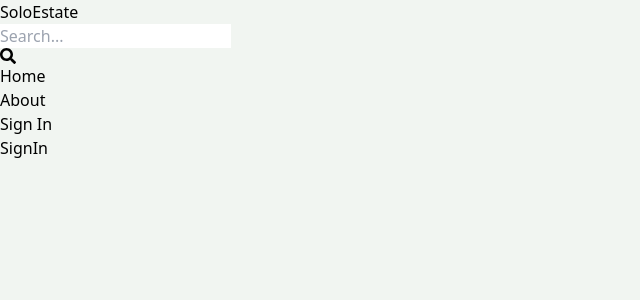
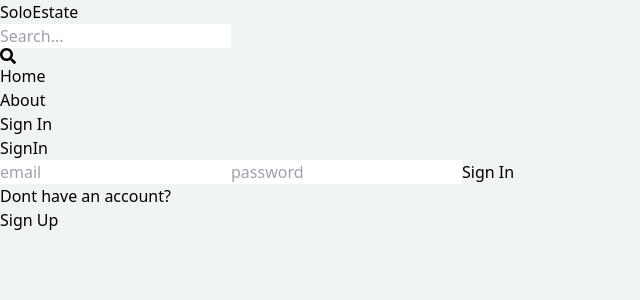
Before and after one commit to m1ch-a3l/soloEstate, a React (Vite) app in the folder client/: page /sign-in in a window 1280 px wide. Shown: the top 300 px of the page, without its empty margins (0-640 px from the left). Built offline with nearby package versions, Linux system fonts and the light colour scheme.

Commit message:
Changes and modification made

```diff
--- a/client/src/pages/SignIn.jsx
+++ b/client/src/pages/SignIn.jsx
@@ -1,9 +1,86 @@
-import React from 'react'
+import React, { useState } from 'react'
+import { Link, useNavigate } from 'react-router-dom'
 
 export default function SignIn() {
+  // Create state to handle formData and setting it initial data as an empty object
+  const [formData, setFormData] = useState({
+      email: '',
+      password:'',
+
+  });
+
+  // State for error and loading handling
+  const [error, setError] = useState(null);
+  const [loading, setLoading] = useState(false);
+
+  // Initialize useNavigate
+  const navigate = useNavigate();
+
+  // Adding handleChange function for  onChange event listener in input tags
+  const handleChange = (e) =>{
+      // keeping form data -- using the spread operator
+      setFormData({
+        ...formData,
+        [e.target.id] : e.target.value, //<-- id represents the id specified in the input tags
+      });
+  };
+
+// handleSubmit Function
+const handleSubmit = async (e) =>{
+  // to prevent auto refresh to form submit we add the code below
+  e.preventDefault();
+try {
+  // setting loading true
+  setLoading(true);
+  setError(null);
+
+  // Using the fetch method to request for our api route
+  const res = await fetch('/api/auth/signin', {
+    method : 'POST',
+    headers : {
+      'content-Type' : 'application/json',
+    },
+    body : JSON.stringify(formData),
+  });
+  // Change and convert results to json
+  const data = await res.json();
+
+  // checking if data input contains an error.
+  if(data.success === false){
+    setLoading(false);
+    setError(data.message);
+    return;
+  }
+    setLoading(false);
+    setError(null);
+// Navigating to the home page
+navigate('/');
+
+} catch (error) {
+  setLoading(false);
+  setError(error.message);
+}
+
+}
+
+// console.log(formData);
+
   return (
-    <div>
-      SignIn
+    <div className='p-3 mx-auto max-w-lg'>
+      <h1 className='text-3xl text-center my-7 font-semibold'>SignIn</h1>
+      <form onSubmit={handleSubmit} className='flex flex-col gap-4'>
+        <input type='email' placeholder='email' className='border p-3 rounded-lg' id='email' onChange={handleChange} />
+        <input type='password' placeholder='password' className='border p-3 rounded-lg' id='password' onChange={handleChange} />
+
+
+        <button disabled={loading} className='bg-slate-700 p-3 rounded-lg text-white uppercase hover:opacity-95 disabled:opacity-80'>{loading ? "loading..." : "Sign In"}</button>
+      </form>
+      <div className='flex gap-2 mt-5'>
+        <p>Dont have an account?</p>
+        <Link to={'/sign-up'}><span className='text-blue-700 '>Sign Up</span></Link>
+
+      </div>
+      {error && <p className='text-red-500 mt-5'> {error}</p>}
     </div>
-  )
+  );
 }
--- a/client/src/pages/SignUp.jsx
+++ b/client/src/pages/SignUp.jsx
@@ -53,7 +53,7 @@
 
 } catch (error) {
   setLoading(false);
-  setError(data.message);
+  setError(error.message);
 }
 
 }
@@ -73,7 +73,7 @@
       </form>
       <div className='flex gap-2 mt-2'>
         <p>Have an account already?</p>
-        <Link to={'/sign-in'}><span className='text-blue-700 '>Sign in</span></Link>
+        <Link to={'/sign-in'}><span className='text-blue-700 '>Sign In</span></Link>
         {error && <p className='text-red-700 mt-5' >{error}</p>}
       </div>
     </div>
--- a/client/vite.config.js
+++ b/client/vite.config.js
@@ -5,9 +5,9 @@
 export default defineConfig({
   server : {
     proxy :{
-      '/api' : {
+      '/api': {
         target :'http://localhost:3000',
-        secure : false
+        secure : false,
       },
     },
   },
```
Also changed, not shown: 2 other files (tests, documents, lock files or other folders).
